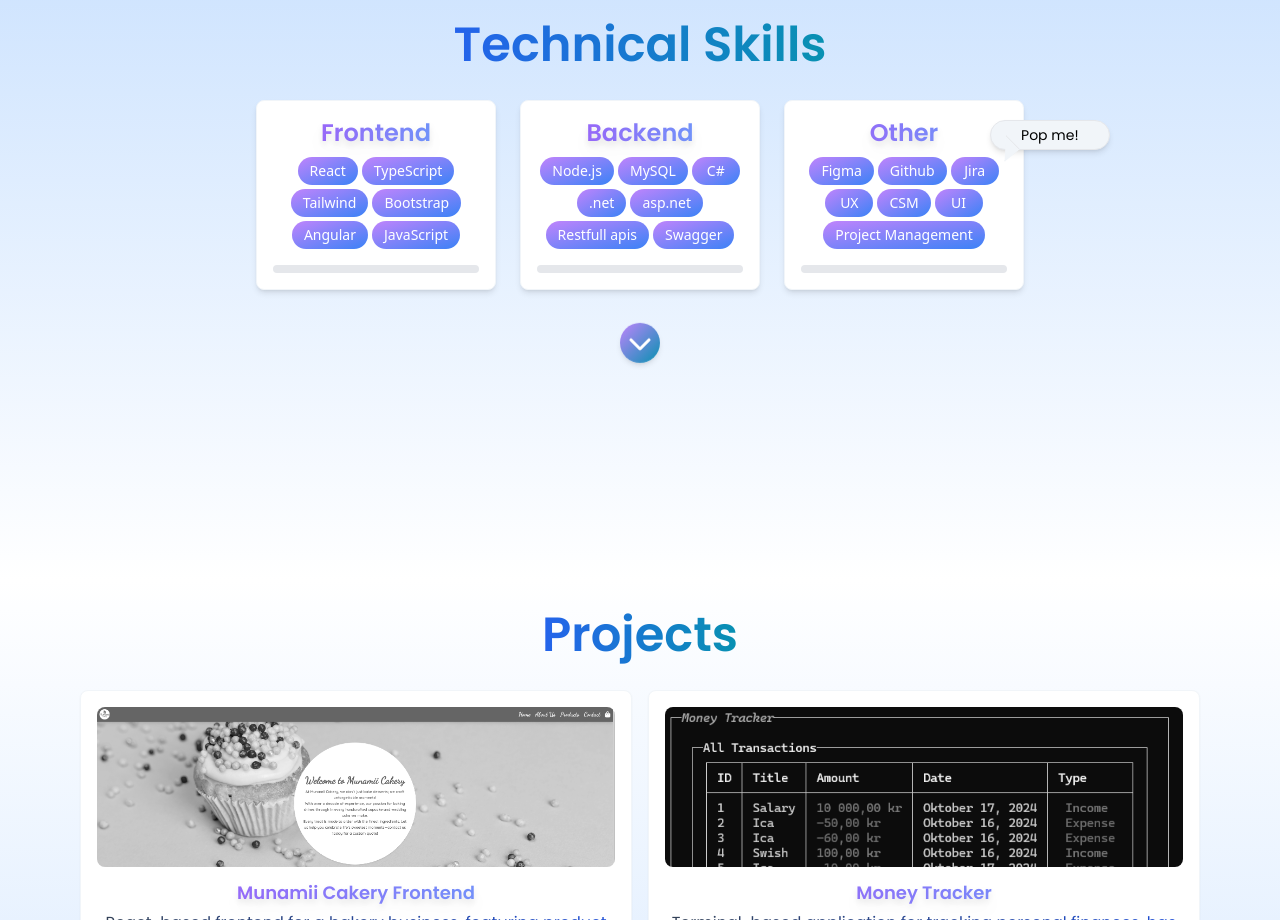
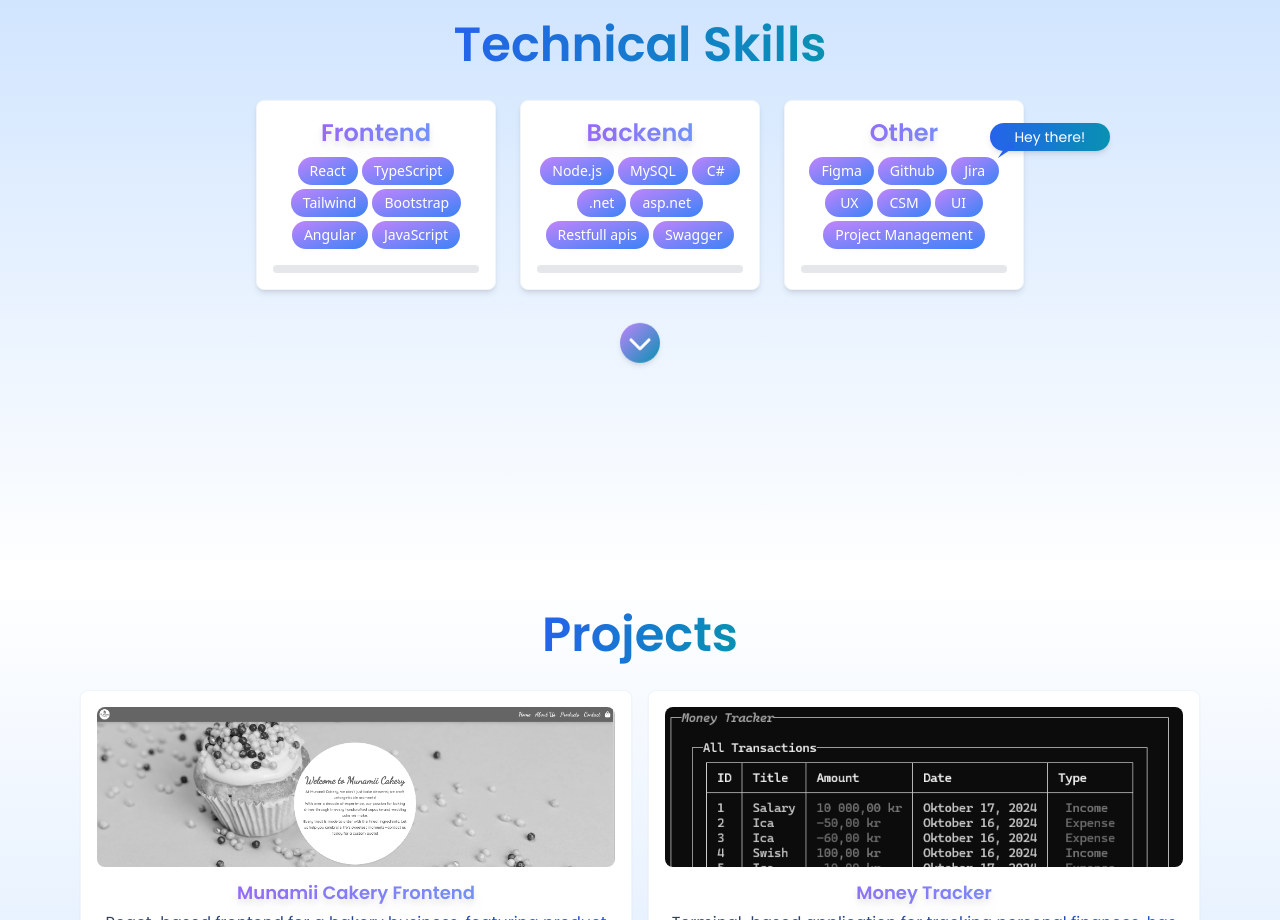
Before and after one commit to EHasselgren/Portfolio, a React (Vite) app in the folder my-portfolio/: page / in a window 1280 px wide. Shown: the part 1820-2740 px from the top of the page. Built offline with nearby package versions, Linux system fonts and the light colour scheme; no server answers.

Commit message:
Better messages and animation

```diff
--- a/my-portfolio/src/components/skills/SkillCard.tsx
+++ b/my-portfolio/src/components/skills/SkillCard.tsx
@@ -2,7 +2,6 @@ import React, { useEffect, useState } from "react";
 import { animated, useSpring } from "@react-spring/web";
 import { BurstSkill } from "./BurstSkill";
 import { TalkBubble } from "./TalkBubble";
-import { BUBBLE_MESSAGES } from "../../constants/messages";
 import { useSkillCardAnimation } from "../../hooks/useSkillCardAnimation";
 
 interface SkillCardProps {
@@ -21,6 +20,7 @@ export const SkillCard: React.FC<SkillCardProps> = ({
   targetSkillIndex,
 }) => {
   const [isRegenerating, setIsRegenerating] = useState(false);
+  const [isAnySkillPopped, setIsAnySkillPopped] = useState(false);
   const [skills, setSkills] = useState(
     initialSkills.map((skill) => ({
       text: skill,
@@ -63,11 +63,13 @@ export const SkillCard: React.FC<SkillCardProps> = ({
           }))
         );
         setIsRegenerating(false);
+        setIsAnySkillPopped(false);
       }, 1000);
     }
   }, [skills, initialSkills, cardAnimationController]);
 
   const handlePop = (index: number) => {
+    setIsAnySkillPopped(true);
     setSkills((prev) =>
       prev.map((skill, i) =>
         i === index ? { ...skill, isVisible: false } : skill
@@ -97,7 +99,12 @@ export const SkillCard: React.FC<SkillCardProps> = ({
                 <BurstSkill skill={skill} index={index} onPop={handlePop} />
               )}
               {showBubble && index === targetSkillIndex && skill.isVisible && (
-                <TalkBubble message={BUBBLE_MESSAGES[0]} />
+                <TalkBubble
+                  initialDelay={2000}
+                  showDuration={3000}
+                  hideDuration={2000}
+                  isSkillPopped={isAnySkillPopped}
+                />
               )}
             </div>
           ))}
--- a/my-portfolio/src/components/skills/TalkBubble.tsx
+++ b/my-portfolio/src/components/skills/TalkBubble.tsx
@@ -1,35 +1,95 @@
-import React from 'react';
-import { animated, useSpring } from '@react-spring/web';
+import React, { useState, useEffect } from "react";
+import { animated, useSpring } from "@react-spring/web";
+import { BUBBLE_MESSAGES } from "../../constants/messages";
 
 interface TalkBubbleProps {
-  message: string;
+  initialDelay?: number;
+  showDuration?: number;
+  hideDuration?: number;
+  isSkillPopped?: boolean;
 }
 
-export const TalkBubble: React.FC<TalkBubbleProps> = ({ message }) => {
+export const TalkBubble: React.FC<TalkBubbleProps> = ({
+  initialDelay = 2000,
+  showDuration = 3000,
+  hideDuration = 2000,
+  isSkillPopped = false,
+}) => {
+  const [isVisible, setIsVisible] = useState(false);
+  const [currentMessage, setCurrentMessage] = useState("");
+
+  const getRandomMessage = () => {
+    const newMessage =
+      BUBBLE_MESSAGES[Math.floor(Math.random() * BUBBLE_MESSAGES.length)];
+    return newMessage;
+  };
+
+  useEffect(() => {
+    if (isSkillPopped) {
+      setIsVisible(false);
+      return;
+    }
+
+    const initialTimer = setTimeout(() => {
+      setCurrentMessage(getRandomMessage());
+      setIsVisible(true);
+      startCycle();
+    }, initialDelay);
+
+    function startCycle() {
+      const hideTimer = setTimeout(() => {
+        setIsVisible(false);
+
+        const showTimer = setTimeout(() => {
+          if (!isSkillPopped) {
+            setCurrentMessage(getRandomMessage());
+            setIsVisible(true);
+            startCycle();
+          }
+        }, hideDuration);
+
+        return () => clearTimeout(showTimer);
+      }, showDuration);
+
+      return () => clearTimeout(hideTimer);
+    }
+
+    return () => clearTimeout(initialTimer);
+  }, [initialDelay, showDuration, hideDuration, isSkillPopped]);
+
   const springProps = useSpring({
-    from: { opacity: 0, scale: 0 },
-    to: { opacity: 1, scale: 1 },
-    config: { tension: 300, friction: 20 }
+    opacity: isVisible ? 1 : 0,
+    scale: isVisible ? 1 : 0,
+    config: {
+      tension: 300,
+      friction: 20,
+    },
   });
+
+  if (isSkillPopped) return null;
 
   return (
     <animated.div
       style={{
         ...springProps,
-        position: 'absolute',
-        left: '280%',
-        bottom: '70%',
-        transform: 'translateY(-50%)',
+        position: "absolute",
+        left: "280%",
+        bottom: "70%",
+        transform: springProps.scale.to((s) => `scale(${s}) translateY(-50%)`),
       }}
-      className="px-2 py-1 rounded-3xl shadow-md bg-slate-100 z-30 border border-gray-200 text-sm flex items-center font-[Poppins] justify-center min-w-[120px] max-w-[200px] relative"
+      className="relative"
     >
-      {message}
-      <div
-        style={{
-          clipPath: 'polygon(100% 0, 0 0, 90% 100%)',
-        }}
-        className="absolute w-5 h-5 -bottom-[10px] left-[5px] rotate-45 bg-slate-100 shadow-md border-t border-l border-gray-200"
-      />
+      <div className="absolute inset-0 px-2 py-1 rounded-3xl shadow-md bg-gradient-to-r from-blue-600 to-cyan-600">
+        <div
+          style={{
+            clipPath: "polygon(70% 0, 30% 0, 50% 100%)",
+          }}
+          className="absolute w-5 h-5 -bottom-[10px] left-[5px] rotate-45 bg-blue-600 shadow-md "
+        />
+      </div>
+      <div className="relative z-10 px-2 py-1 text-sm flex items-center text-center font-[Poppins] justify-center min-w-[120px] max-w-[200px] text-white">
+        {currentMessage}
+      </div>
     </animated.div>
   );
 };
--- a/my-portfolio/src/constants/messages.ts
+++ b/my-portfolio/src/constants/messages.ts
@@ -1,9 +1,7 @@
 export const BUBBLE_MESSAGES = [
   "Pop me!",
   "Click me!",
-  "Try me!",
-  "Burst me!",
-  "Over here!",
+  "Click here!",
   "Choose me!",
   "Hey there!",
   "Ready to pop!",
```
